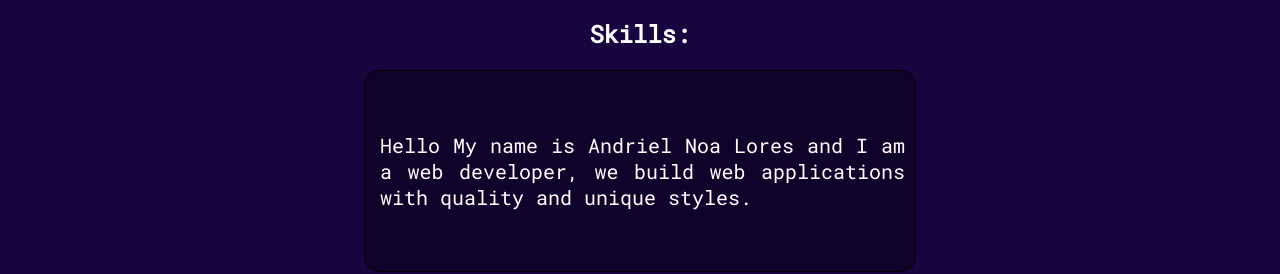
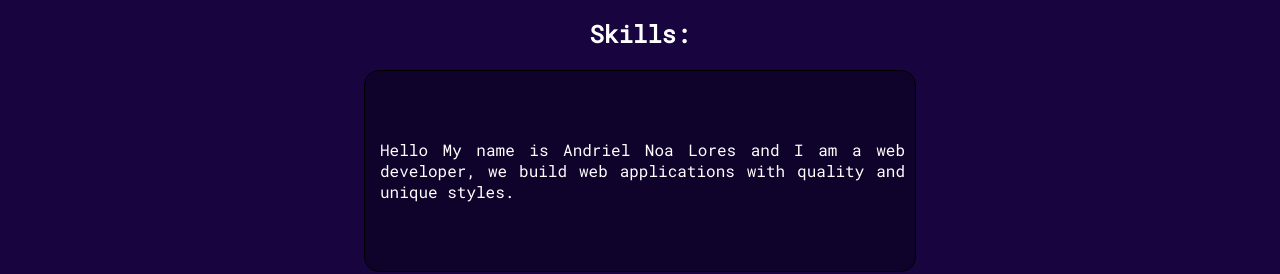
Before and after one commit to is-noah/my-portfolio-in-React, a React (Create React App) app: page / in a window 1280 px wide. Shown: the part 526-800 px from the top of the page. Built offline with nearby package versions, Linux system fonts and the light colour scheme.

Commit message:
add font-size

```diff
--- a/src/App.css
+++ b/src/App.css
@@ -135,7 +135,6 @@ body {
   text-align: justify;
   margin-bottom: 20px;
   transition: ease 0.8s;
-  font-size: 20px;
 }
 .iAm p{
   margin: 0;
```
